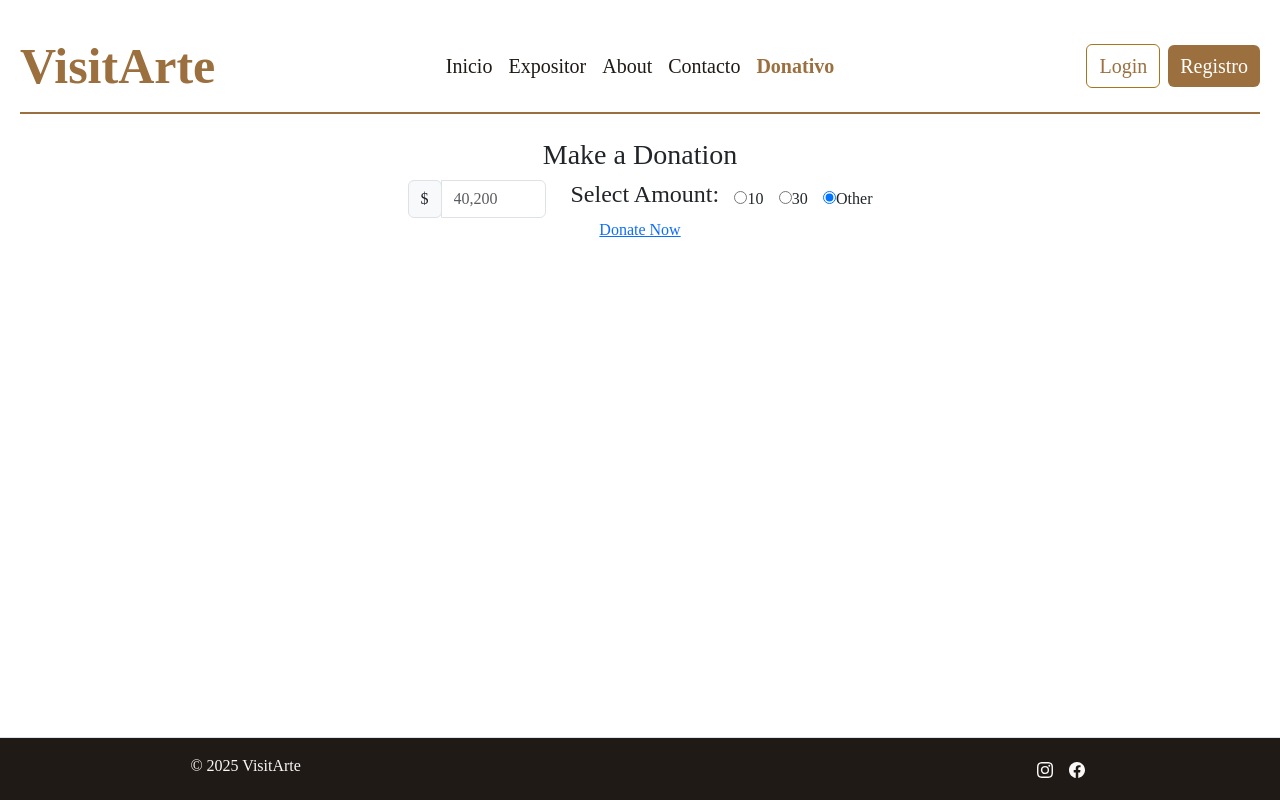
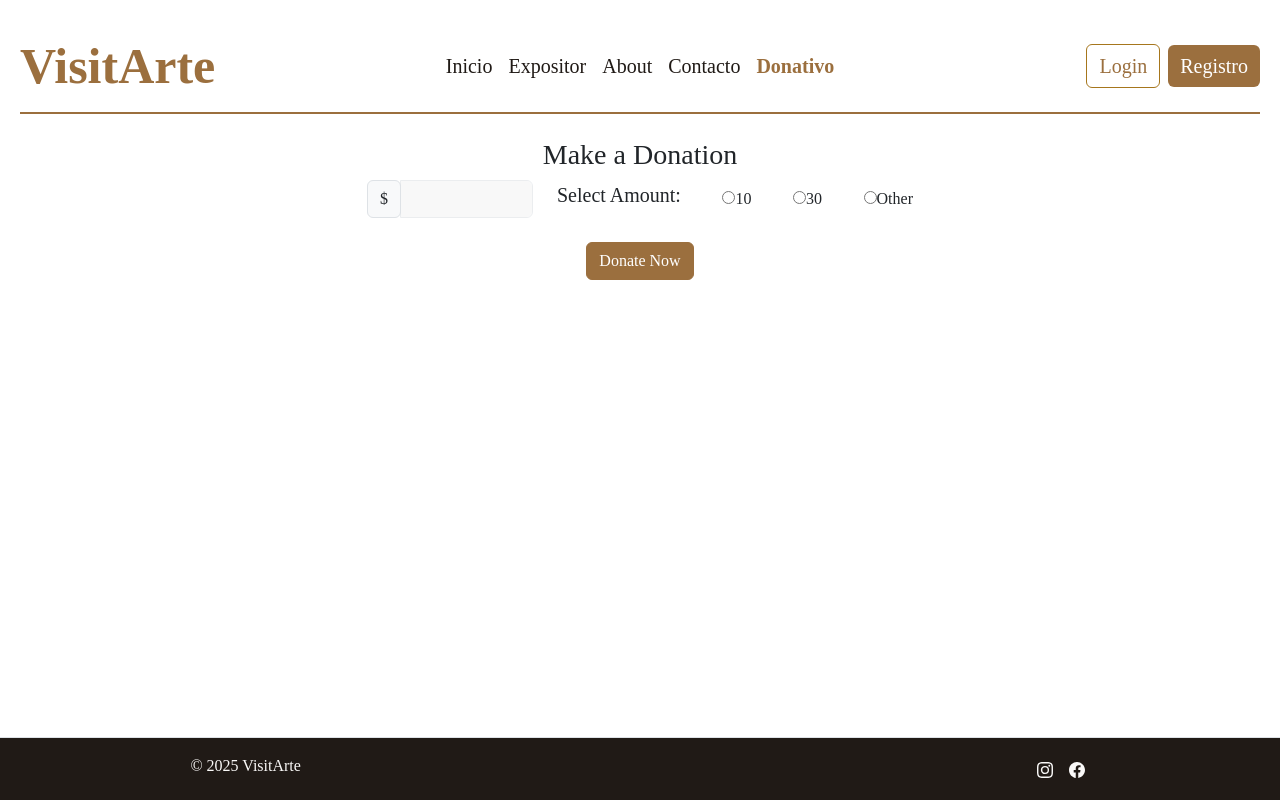
Before and after one commit to villamario7/Museo-Angular, an Angular app in the folder museo-angular/: page /pago in a window 1280 px wide. Built offline with nearby package versions, Linux system fonts and the light colour scheme.

Commit message:
donaciones

```diff
--- a/museo-angular/src/app/pages/pago/pago.component.css
+++ b/museo-angular/src/app/pages/pago/pago.component.css
@@ -1,7 +1,48 @@
-.row {
-    padding-left: 15px;
-    padding-right: 15px;
-    max-width: 1140px; /* o el ancho que tú quieras */
-    margin-left: auto;
-    margin-right: auto;
-  }
+/* Estilo para todos los elementos */
+* {
+  font-family: 'Arsenal', serif;
+}
+
+/* Estilos para el botón primario */
+.btn-primary {
+  background-color: #9b6f3e !important;
+  border-color: #9b6f3e !important;
+}
+
+.btn-primary:hover {
+  background-color: #814c14 !important;
+  border-color: #814c14 !important;
+}
+
+.btn-primary:focus, .btn-primary.focus {
+  box-shadow: 0 0 0 0.25rem rgba(157, 111, 62, 0.5) !important;
+}
+
+/* Estilos de los radio buttons */
+.single_doonate label {
+  cursor: pointer;
+  transition: text-decoration 0.2s ease;
+}
+
+.single_doonate label:hover {
+  text-decoration: underline;
+}
+
+/* Estilo para el input de cantidad */
+#customAmount {
+  opacity: 0.6;
+  transition: opacity 0.3s ease;
+}
+
+#customAmount:disabled {
+  background-color: #f5f5f5; /* Color de fondo cuando está deshabilitado */
+  color: #bbb; /* Texto más claro cuando está deshabilitado */
+  cursor: not-allowed;
+}
+
+#customAmount:enabled {
+  opacity: 1;
+  background-color: white; /* Fondo blanco cuando está habilitado */
+  color: #333; /* Texto oscuro cuando está habilitado */
+  cursor: text;
+}
--- a/museo-angular/src/app/pages/pago/pago.component.html
+++ b/museo-angular/src/app/pages/pago/pago.component.html
@@ -1,3 +1,30 @@
+<body>
+    <script>
+        document.addEventListener('DOMContentLoaded', function () {
+            const customAmountInput = document.getElementById('customAmount');
+            const radios = document.querySelectorAll('input[name="radio-group"]');
+
+            // Por defecto, el input estará deshabilitado
+            customAmountInput.disabled = true;
+
+            radios.forEach(radio => {
+                radio.addEventListener('change', function () {
+                    if (this.id === 'Other') {
+                        // Habilitar el campo de cantidad solo si se selecciona 'Other'
+                        customAmountInput.disabled = false;
+                        customAmountInput.placeholder = "40,200";  // Mostrar placeholder
+                        customAmountInput.value = "";  // Limpiar el valor cuando se selecciona 'Other'
+                    } else {
+                        // Deshabilitar el campo de cantidad cuando no se selecciona 'Other'
+                        customAmountInput.disabled = true;
+                        customAmountInput.placeholder = "";  // Quitar placeholder
+                        customAmountInput.value = "";  // Limpiar el valor cuando no se selecciona 'Other'
+                    }
+                });
+            });
+        });
+    </script>
+
     <div data-scroll-index="1" class="make_donation_area section_padding">
         <div class="container">
             <div class="row justify-content-center">
@@ -18,7 +45,8 @@
                                             <div class="input-group-prepend">
                                                 <span class="input-group-text" id="basic-addon1">$</span>
                                             </div>
-                                        <input type="text" class="form-control" placeholder="40,200" aria-label="Username" aria-describedby="basic-addon1">
+                                            <!-- Input de cantidad con id y placeholder vacío por defecto -->
+                                            <input type="text" id="customAmount" class="form-control" placeholder="" aria-label="Username" aria-describedby="basic-addon1" disabled>
                                         </div>
                                     </div>
                                 </div>
@@ -27,18 +55,18 @@
                                 <div class="single_amount">
                                     <div class="fixed_donat d-flex align-items-center justify-content-between">
                                         <div class="select_prise">
-                                       <h4>Select Amount:</h4>
+                                            <h5>Select Amount:</h5>
                                         </div>
                                         <div class="single_doonate">
-                                        <input type="radio" id="blns_1" name="radio-group" checked="">
+                                            <input type="radio" id="blns_1" name="radio-group">
                                             <label for="blns_1">10</label>
                                         </div>
                                         <div class="single_doonate">
-                                        <input type="radio" id="blns_2" name="radio-group" checked="">
+                                            <input type="radio" id="blns_2" name="radio-group">
                                             <label for="blns_2">30</label>
                                         </div>
                                         <div class="single_doonate">
-                                        <input type="radio" id="Other" name="radio-group" checked="">
+                                            <input type="radio" id="Other" name="radio-group">
                                             <label for="Other">Other</label>
                                         </div>
                                     </div>
@@ -51,10 +79,11 @@
             <div class="row">
                 <div class="col-12">
                     <div class="donate_now_btn text-center">
-                    <a href="#" class="boxed-btn4">Donate Now</a>
-                </div>
-            </div>
-
+                        <br>
+                        <a href="#" class="btn btn-primary">Donate Now</a>
                     </div>
                 </div>
             </div>
+        </div>
+    </div>
+</body>
```
Lines whose indentation alone changed are shown as unchanged.
